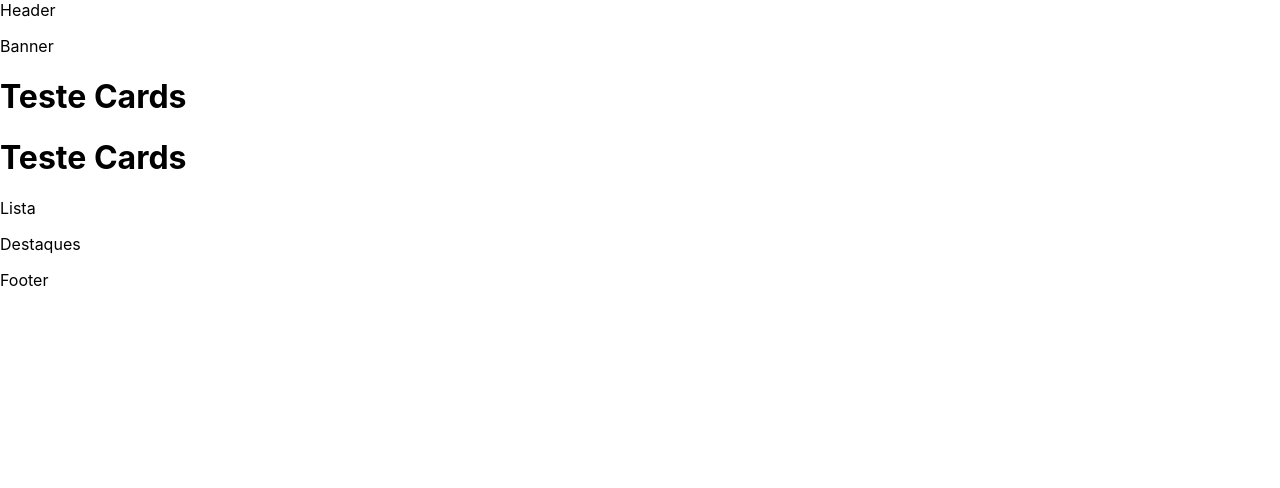
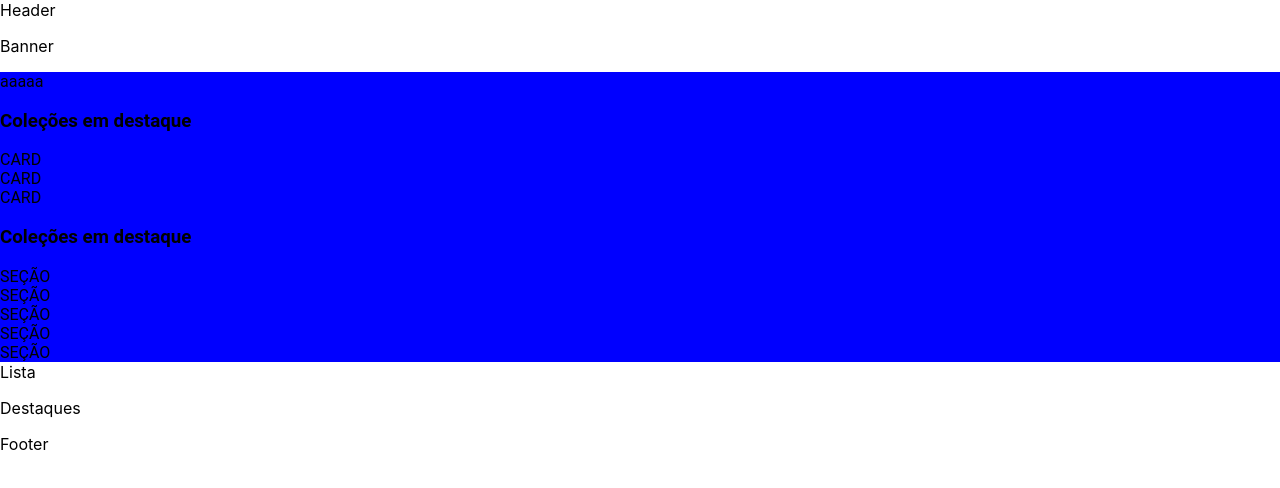
Before and after one commit to andre-digitalcollege/DigitalStore, a React (Create React App) app: page / in a window 1280 px wide. Shown: the top 488 px of the page. Built offline with nearby package versions, Linux system fonts and the light colour scheme.

Commit message:
import css module

```diff
--- a/src/components/Categorias.jsx
+++ b/src/components/Categorias.jsx
@@ -1,9 +1,12 @@
+import styles from './Categorias.module.css'
 import DestaqueCards from "./categorias/DestaqueCards.jsx";
 import DestaqueSecoes from "./categorias/DestaqueSecoes.jsx";
 
+
 export default function Categorias(){
     return (
-        <div>
+        <div className={styles.predefinicoes}>
+            <p>aaaaa</p>
             <DestaqueCards/>
             <DestaqueSecoes/>
         </div>
--- /dev/null
+++ b/src/components/Categorias.module.css
@@ -0,0 +1,7 @@
+.predefinicoes {
+    margin: 0;
+    padding: 0;
+    box-sizing: border-box;
+    font-family: 'Roboto', sans-serif;
+    background-color: blue;
+}
--- /dev/null
+++ b/src/components/categorias/CardDestaque.jsx
@@ -0,0 +1,7 @@
+export default function CardDestaque(){
+    return (
+        <div>
+            <span>CARD</span>
+        </div>
+    )
+}
--- a/src/components/categorias/DestaqueCards.jsx
+++ b/src/components/categorias/DestaqueCards.jsx
@@ -1,7 +1,16 @@
+import CardDestaque from "./CardDestaque";
+
 export default function DestaqueCards(){
     return (
         <div>
-        <h1>Teste Cards</h1>
+            <div>
+                <h3>Coleções em destaque</h3>
+            </div>
+            <div>
+                <CardDestaque />
+                <CardDestaque />
+                <CardDestaque />
+            </div>
         </div>
     )
 }
--- a/src/components/categorias/DestaqueSecoes.jsx
+++ b/src/components/categorias/DestaqueSecoes.jsx
@@ -1,7 +1,18 @@
+import SecaoDestaque from "./SecaoDestaque";
+
 export default function DestaqueSecoes(){
     return (
         <div>
-        <h1>Teste Cards</h1>
+            <div>
+                <h3>Coleções em destaque</h3>
+            </div>
+            <div>
+                <SecaoDestaque />
+                <SecaoDestaque />
+                <SecaoDestaque />
+                <SecaoDestaque />
+                <SecaoDestaque />
+            </div>
         </div>
     )
 }
--- /dev/null
+++ b/src/components/categorias/SecaoDestaque.jsx
@@ -0,0 +1,7 @@
+export default function SecaoDestaque(){
+    return (
+        <div>
+            <span>SEÇÃO</span>
+        </div>
+    )
+}
```
